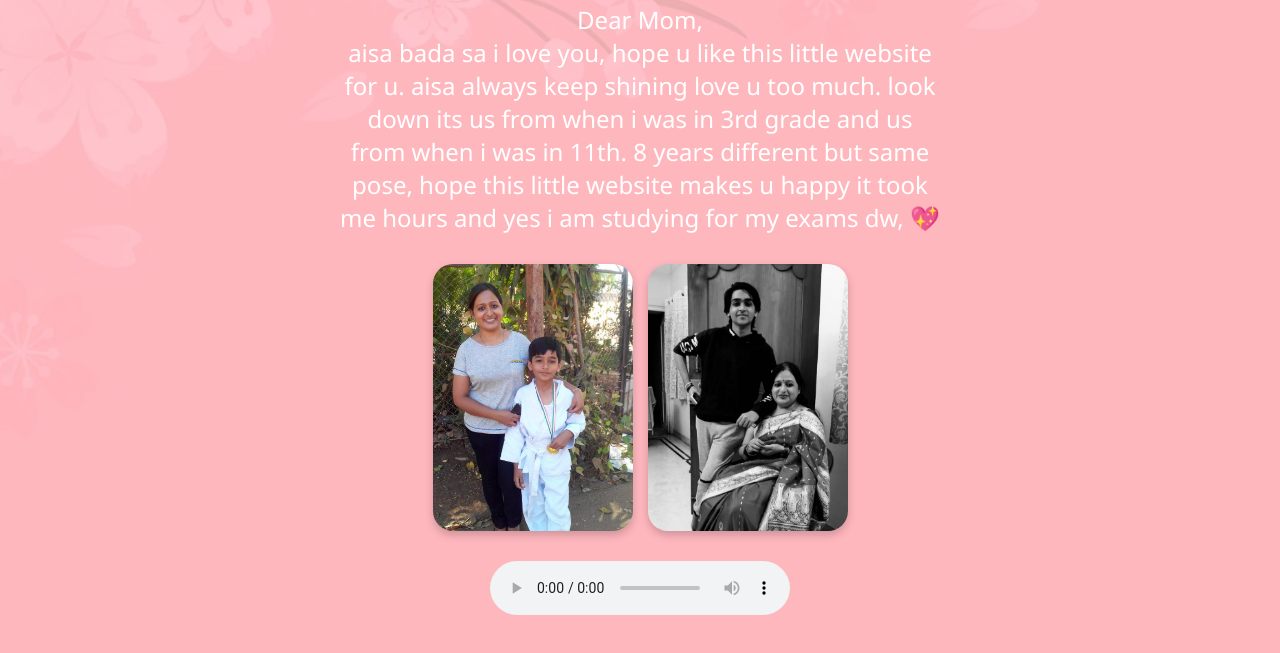
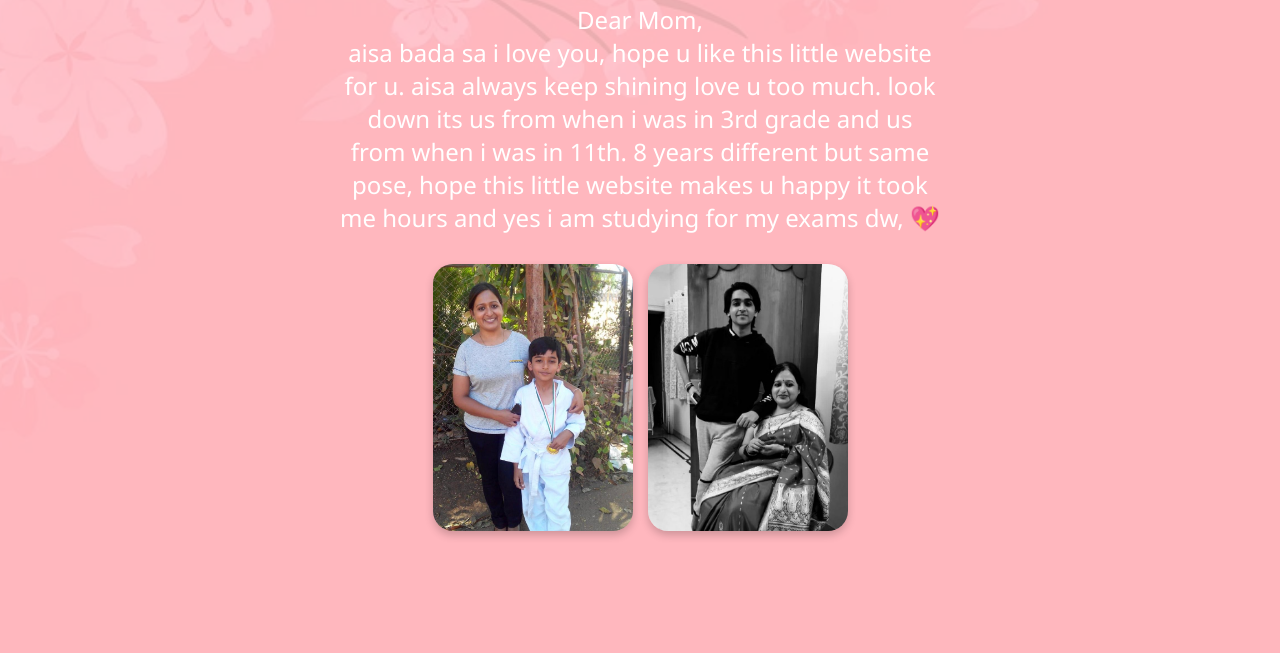
Before and after one commit to mokshad25/mothers-day, a plain HTML site: page index.html in a window 1280 px wide. Shown: the part 227-880 px from the top of the page. Drawn offline with Linux system fonts and the light colour scheme.

Commit message:
Update index.html

```diff
--- a/index.html
+++ b/index.html
@@ -74,16 +74,10 @@
     </p>
 
     <div class="photos">
-      <!-- Add your mom's photos here -->
       <img src="mom and me 1.jpg" alt="Mom">
       <img src="mom and me 2.jpg" alt="Mom and You">
     </div>
 
-    <!-- Background music (replace with your own if needed) -->
-    <audio controls autoplay loop>
-      <source src="your-music.mp3" type="audio/mpeg">
-      Your browser does not support the audio element.
-    </audio>
   </div>
 </body>
 </html>
```
